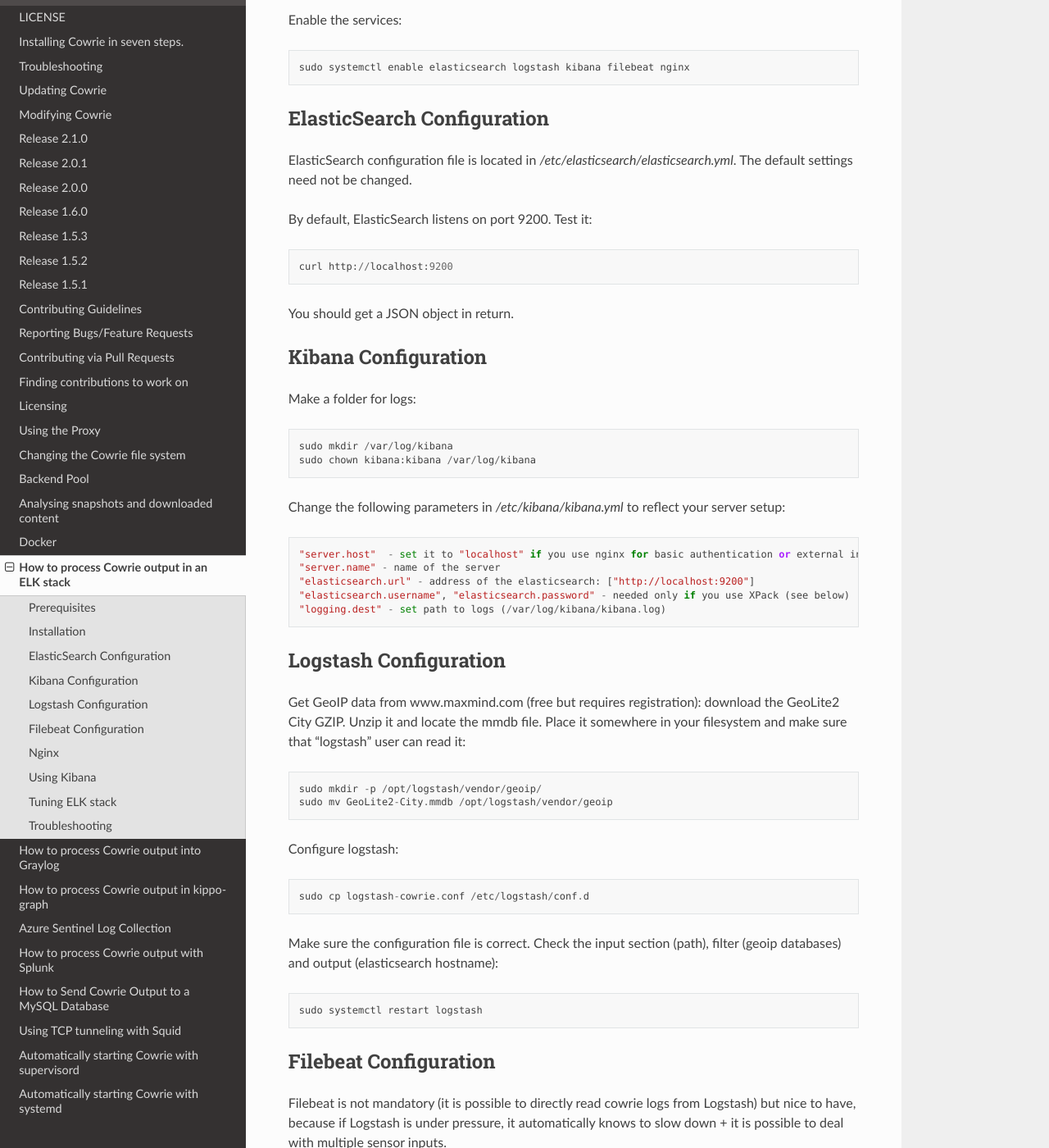
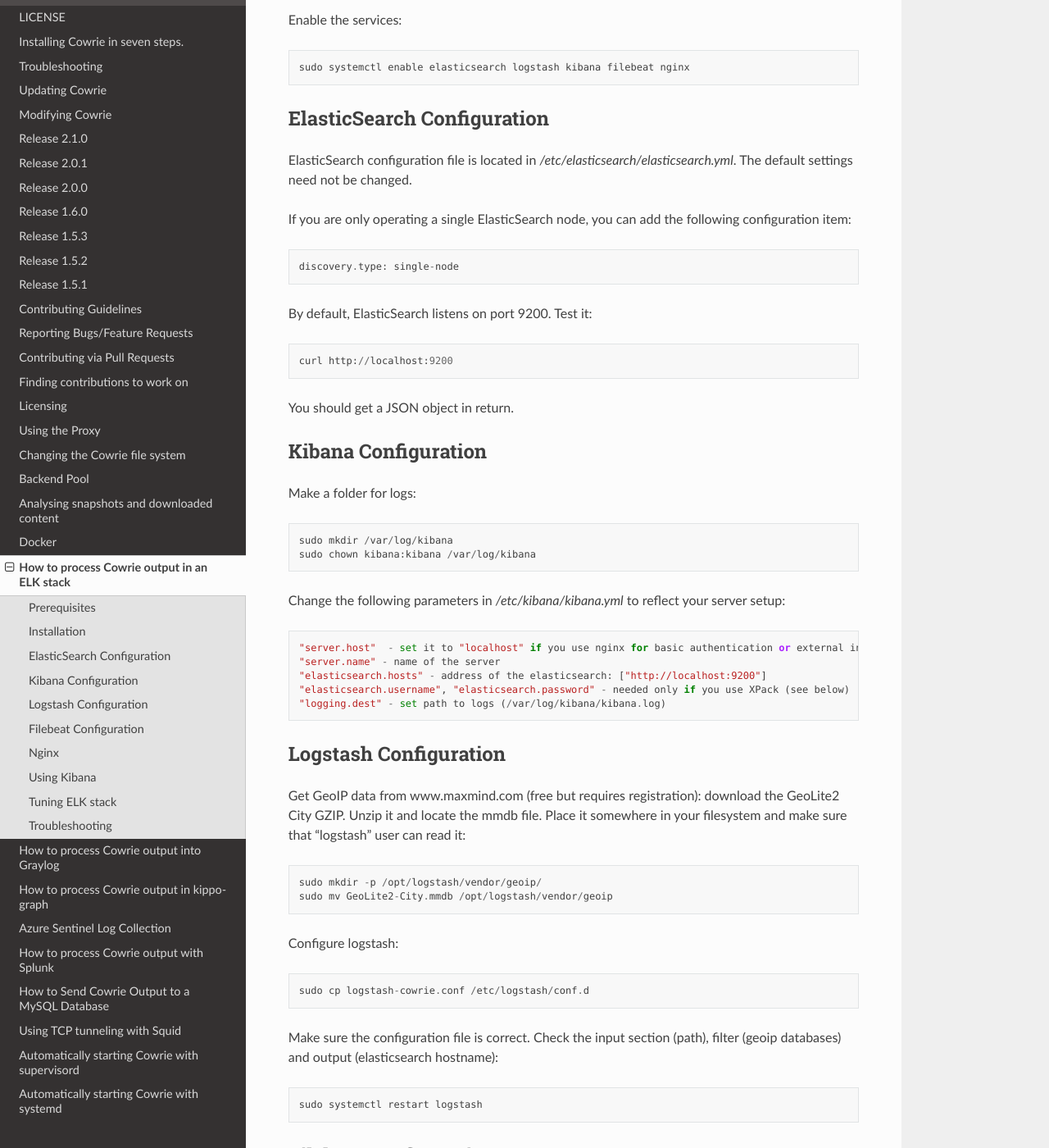
Before and after one commit to cowrie/cowrie, a Sphinx documentation site: the page built from docs/elk/README.rst, in a window 1280 px wide and 1400 px high, scrolled down 812 px. Shown: the whole window at 82% size. Built offline with Sphinx 7.4.7 and the Read the Docs theme 2.0.0, drawn with Linux system fonts in a browser that asks for light colours; the version number could not be read and is left out.

Commit message:
Fix #1390 (#1391)
* Fix #1390

* add part about discovery type. remove spaces

```diff
--- a/docs/elk/README.rst
+++ b/docs/elk/README.rst
@@ -39,6 +39,10 @@ ElasticSearch Configuration
 
 ElasticSearch configuration file is located in `/etc/elasticsearch/elasticsearch.yml`. The default settings need not be changed.
 
+If you are only operating a single ElasticSearch node, you can add the following configuration item::
+
+   discovery.type: single-node
+
 By default, ElasticSearch listens on port 9200. Test it::
 
    curl http://localhost:9200
@@ -58,7 +62,7 @@ Change the following parameters in `/etc/kibana/kibana.yml` to reflect your serv
 
     "server.host"  - set it to "localhost" if you use nginx for basic authentication or external interface if you use XPack (see below)
     "server.name" - name of the server
-    "elasticsearch.url" - address of the elasticsearch: ["http://localhost:9200"]
+    "elasticsearch.hosts" - address of the elasticsearch: ["http://localhost:9200"]
     "elasticsearch.username", "elasticsearch.password" - needed only if you use XPack (see below)
     "logging.dest" - set path to logs (/var/log/kibana/kibana.log)
 
```
